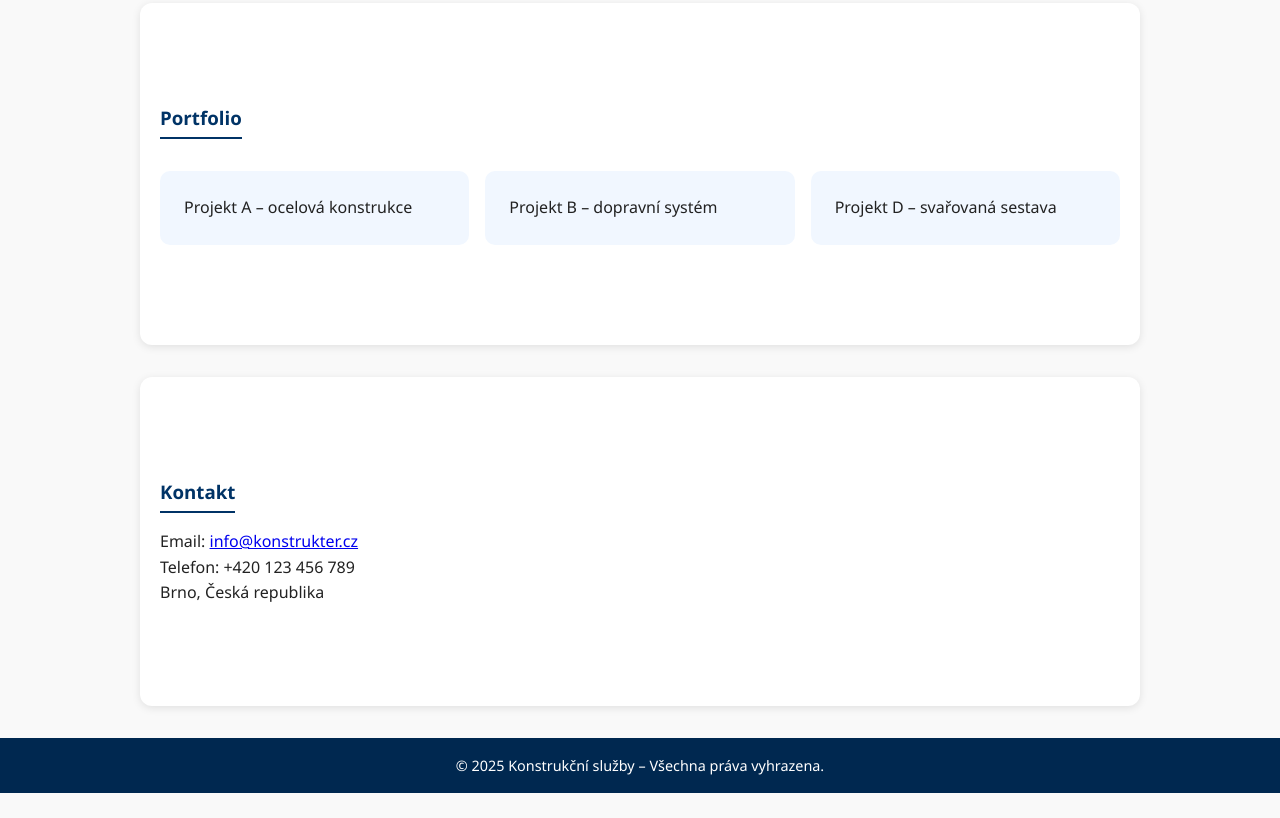
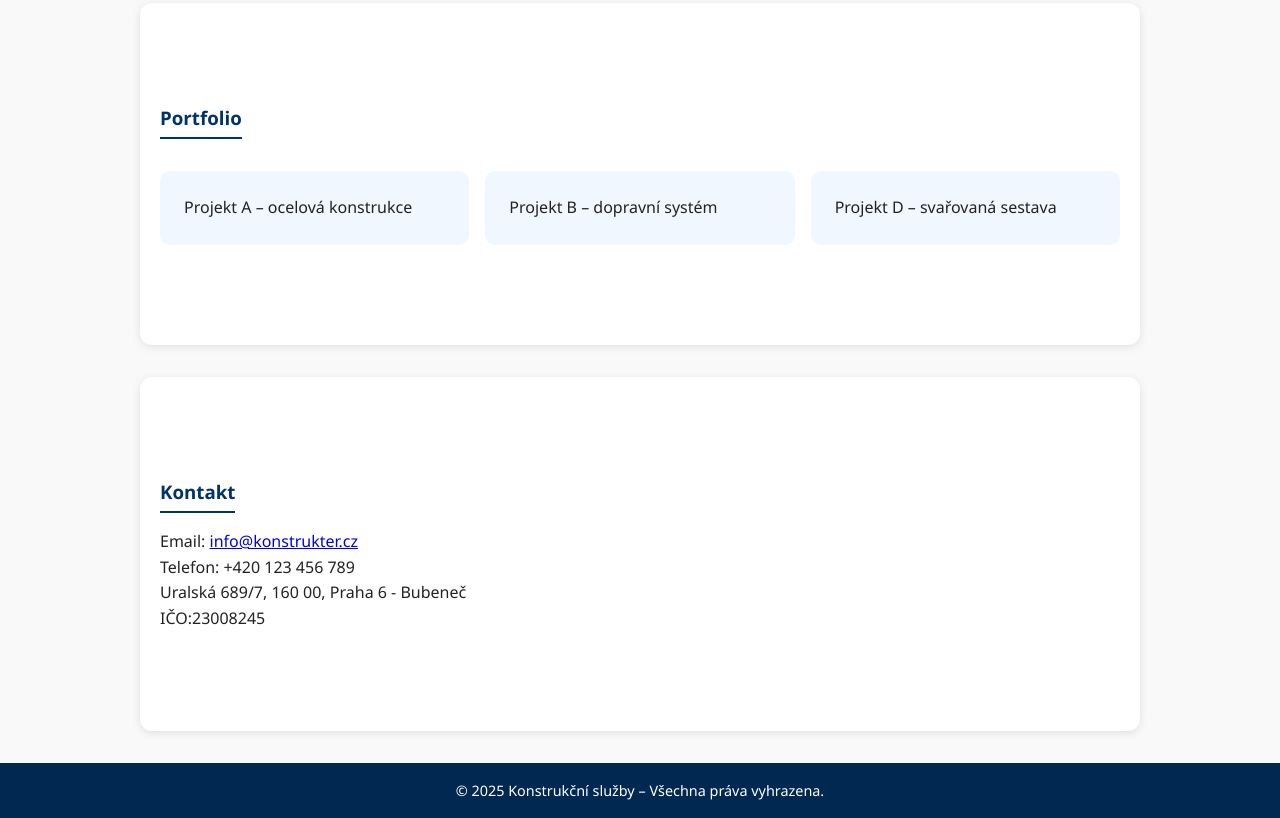
Before and after one commit to denisRyazanov/konstrukter.kvalitne, a plain HTML site: page index.html in a window 1280 px wide. Shown: the part 1646-2464 px from the top of the page. Before the commit the page ends 2439 px from the top, so only its background shows below. Drawn offline with Linux system fonts and the light colour scheme.

Commit message:
Update contact information in index.html

```diff
--- a/index.html
+++ b/index.html
@@ -221,7 +221,8 @@
     <h3>Kontakt</h3>
     <p>Email: <a href="mailto:info@konstrukter.cz">info@konstrukter.cz</a></p>
     <p>Telefon: +420 123 456 789</p>
-    <p>Brno, Česká republika</p>
+    <p>Uralská 689/7, 160 00, Praha 6 - Bubeneč</p>
+    <p>IČO:23008245</p>
   </section>
 
   <footer>
```
